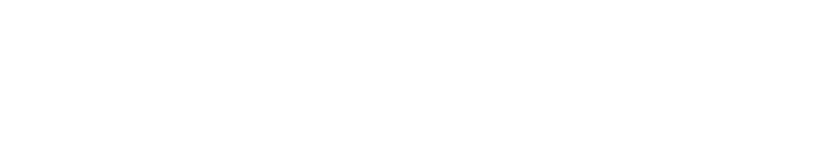
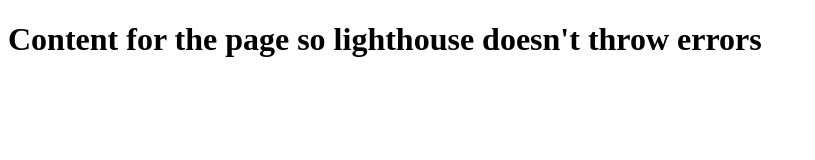
Before and after one commit to mistermaxis/capstone-module-1, a website: page about.html in a window 1280 px wide. Shown: the whole page, without its empty margins (0-815 px from the left). Drawn offline with Linux system fonts and the light colour scheme.

Commit message:
Add content to empty pages.
Add content to about.html and tickets.html to prevent lighthouse errors.

```diff
--- a/about.html
+++ b/about.html
@@ -6,6 +6,6 @@
     <title>Document</title>
 </head>
 <body>
-
+    <h1>Content for the page so lighthouse doesn't throw errors</h1>
 </body>
 </html>
```
Also changed, not shown: tickets.html (+1 -1 lines).
